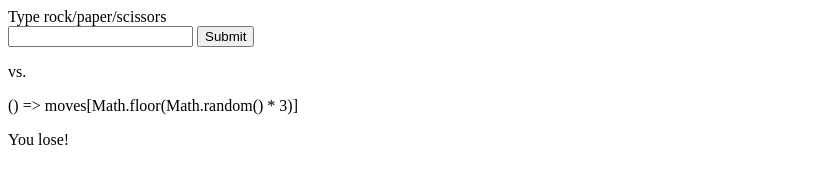
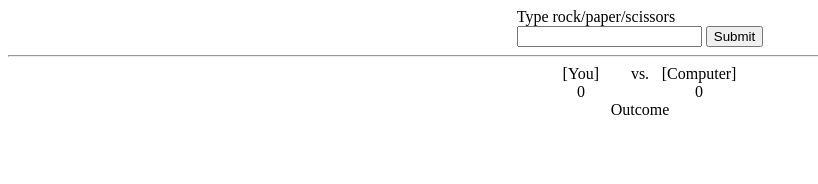
Before and after one commit to fairyhorse/odin_rps, a plain HTML site: page index.html in a window 1280 px wide. Shown: the whole page, without its empty margins (0-818 px from the left). Drawn offline with Linux system fonts and the light colour scheme.

Commit message:
index.html

```diff
--- a/index.html
+++ b/index.html
@@ -4,17 +4,34 @@
     <meta charset="UTF-8">
     <meta name="viewport" content="width=device-width, initial-scale=1.0">
     <title>rock, paper, scissors</title>
+    <link rel="stylesheet" href="style.css">
 </head>
 <body>
-    <form action="" id="form">
-        <label for="input">Type rock/paper/scissors</label><br>
-        <input type="text" name="" id="input">
-        <button type="submit">Submit</button>
-    </form>
-    <p id="player"> </p>
-    <p>vs.</p>
-    <p id="computer"> </p>
-    <p id="output"> </p>
+    <div class="form">
+        <form action="" id="form-move">
+            <label for="input-move">Type rock/paper/scissors</label><br>
+            <input type="text" name="" id="input-move">
+            <button type="submit">Submit</button>
+        </form>
+    </div>
+
+    <hr>
+
+    <div class="container">
+        <div class="stats-container">
+            <div class="stats">
+                <span id="player">[You]</span><span id="player-score">0</span>
+            </div>
+            <span>vs.</span>
+            <div class="stats">
+                <span id="computer">[Computer]</span><span id="computer-score">0</span>
+            </div>
+        </div>
+        <div>
+            <span id="output">Outcome</span>
+        </div>
+    </div>
+
     <script src="rps.js"></script>
 </body>
 </html>
```
